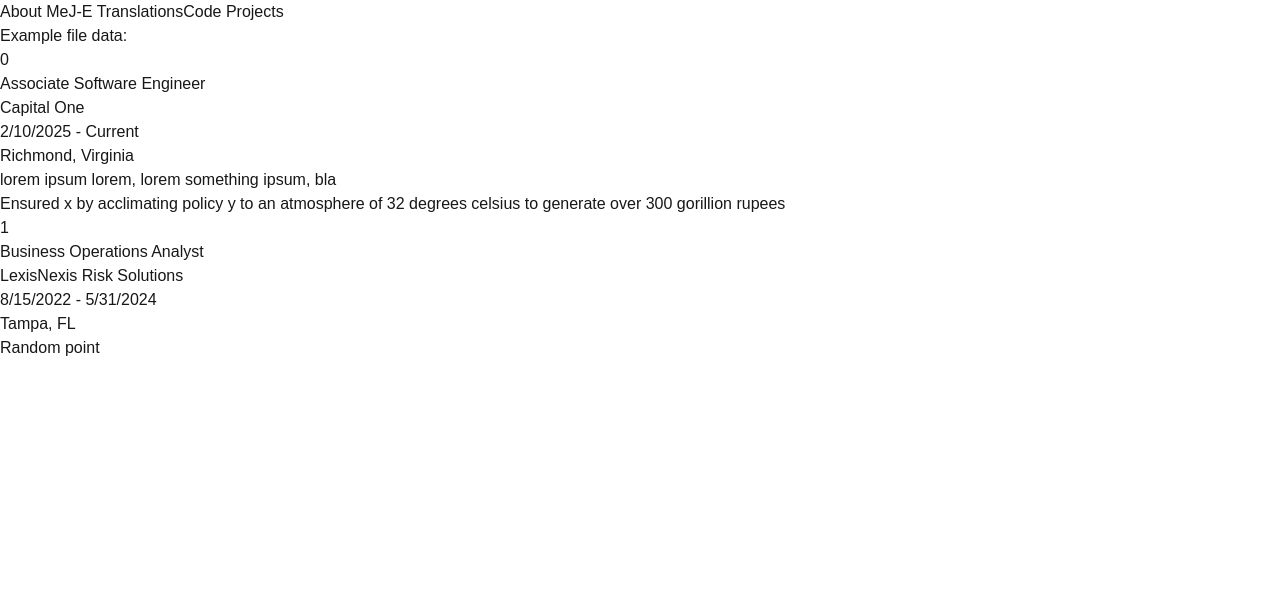
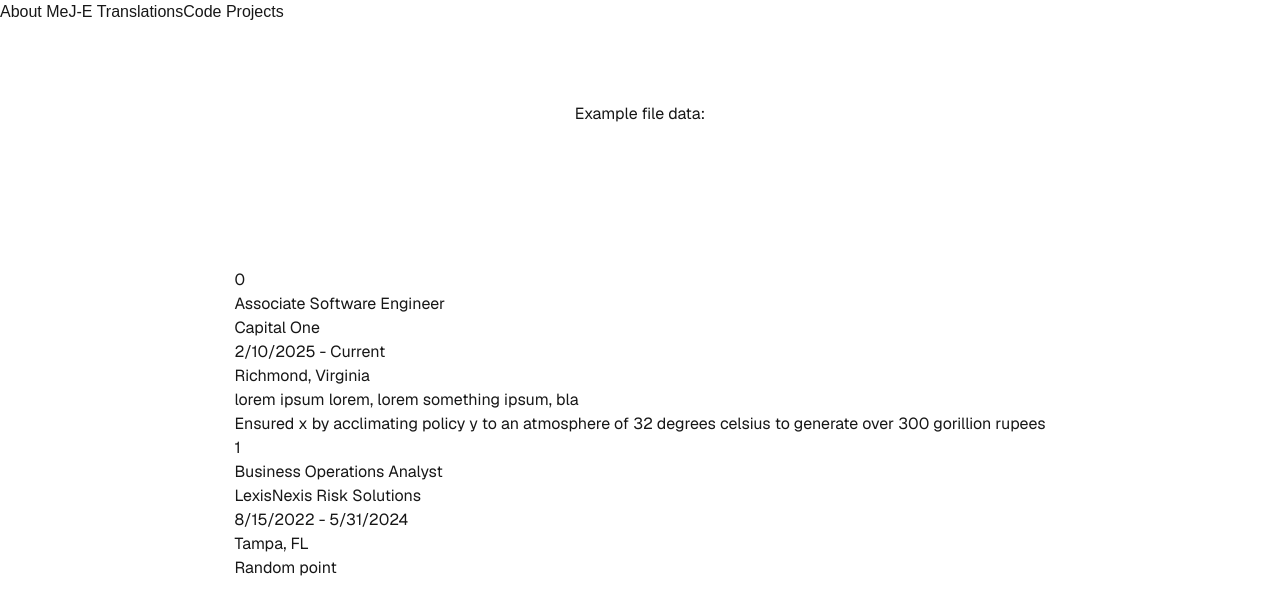
Before and after one commit to Nardo96/personal-website, a Next.js app: page /about in a window 1280 px wide. Shown: the top 614 px of the page. Built offline with nearby package versions, Linux system fonts and the light colour scheme.

Commit message:
Update root layout -nav bar + grid center main

```diff
--- a/src/app/layout.tsx
+++ b/src/app/layout.tsx
@@ -32,7 +32,7 @@ export default function RootLayout({
           <a href="/translations/">J-E Translations</a>
           <a href="/projects/">Code Projects</a>
         </nav>
-        <main>{children}</main>
+        <main className="grid grid-rows-[20px_1fr_20px] items-center justify-items-center min-h-screen p-8 pb-20 gap-16 sm:p-20 font-[family-name:var(--font-geist-sans)]">{children}</main>
       </body>
     </html>
   );
```
